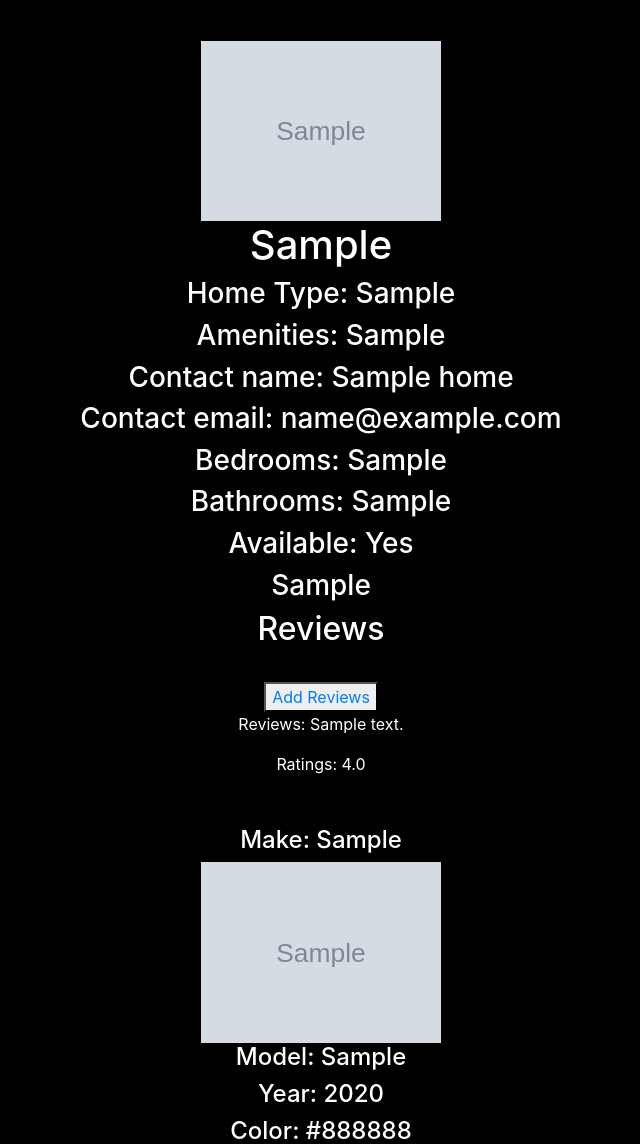
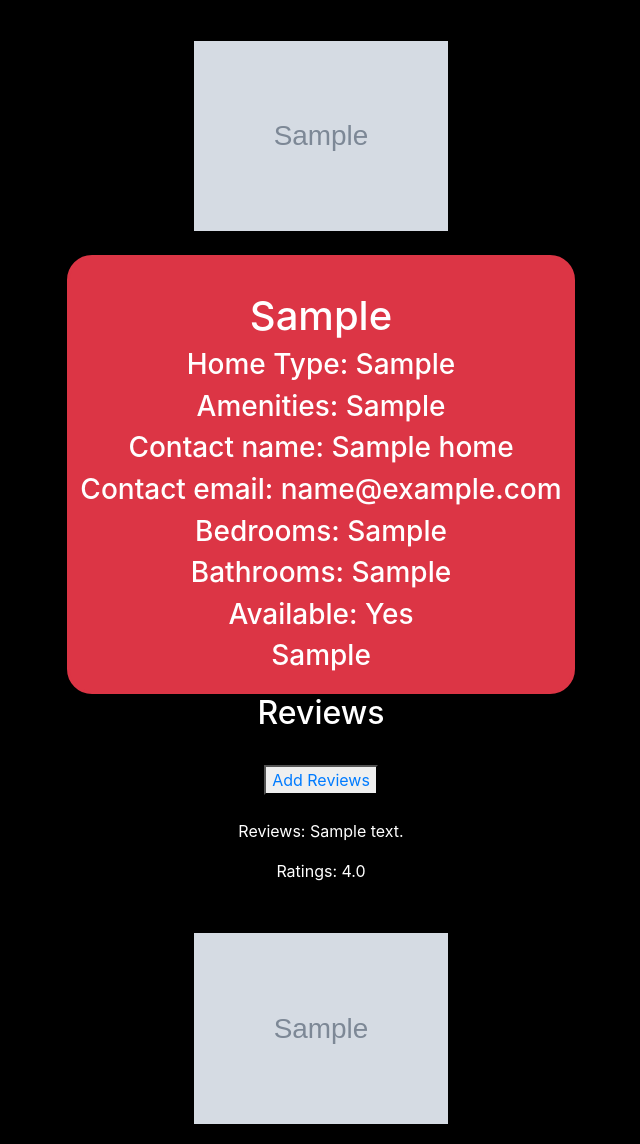
Before and after one commit to Hasanrizvi1993/Mybnb, a Django app: page /homes/1/ in a window 1280 px wide. Shown: the part 56-1200 px from the top of the page, without its empty margins (319-959 px from the left). Run offline with Django 4.2, Linux system fonts and the light colour scheme; tables that the repository leaves empty hold one stand-in row (values such as "Sample post"); grey boxes marked "Sample" are stand-in pictures.

Commit message:
css carlist

```diff
--- a/main_app/static/styles/styles.css
+++ b/main_app/static/styles/styles.css
@@ -68,6 +68,7 @@ img {
 
 
 #addacarform{
+    border-radius: 25px;
     display: grid;
 	place-items: center;
     border: 3px solid #dc3545!important;
@@ -76,6 +77,7 @@ img {
 }
 
 #addahome{
+    border-radius: 25px;
     display: grid;
 	place-items: center;
     border: 3px solid #dc3545!important;
@@ -83,7 +85,8 @@ img {
     background-color: #dc3545!important;
 }
 
-#carlist {
+#carlist, #home-detail-box{
+    border-radius: 25px;
     display: grid;
 	place-items: center;
     border: 3px solid #dc3545!important;
--- a/main_app/templates/home_detail.html
+++ b/main_app/templates/home_detail.html
@@ -4,10 +4,11 @@
 
 <div>
   <img src="{{home.image}}" alt="{{home.location}}" />
+<br/><br/>
 </div>
+<div id="home-detail-box">
+    <br/>
     <h1>{{home.location}}</h1>
-</div>
-<div>
     <h3>Home Type: {{home.home_type}}</h3>
     <h3>Amenities: {{home.amenities}}</h3>
     <h3>Contact name: {{home.contact_name}}</h3>
@@ -29,7 +30,7 @@
                 Add Review</a>
                 {% else %}
                 <button><a href="{% url 'add_review' home.pk %}">Add Reviews</a></button>
-                <br/>
+                <br/><br/>
                 {% for review in home.reviews.all %}
                     <p>Reviews: {{ review.review_content }}</p>
                     <p>Ratings: {{ review.rating }}</p>
@@ -40,8 +41,9 @@
     <hr>
     {% for car in home.car.all %}
     <div>
+    <img src="{{car.image}}" alt="{{car.make}}">
+    <br/><br/>
     <h4>Make: {{car.make}}</h4>
-    <img src="{{car.image}}" alt="{{car.make}}">
     <h4>Model: {{car.model}}</h4>
     <h4>Year: {{car.year}}</h4>
     <h4>Color: {{car.color}}</h4>
```
